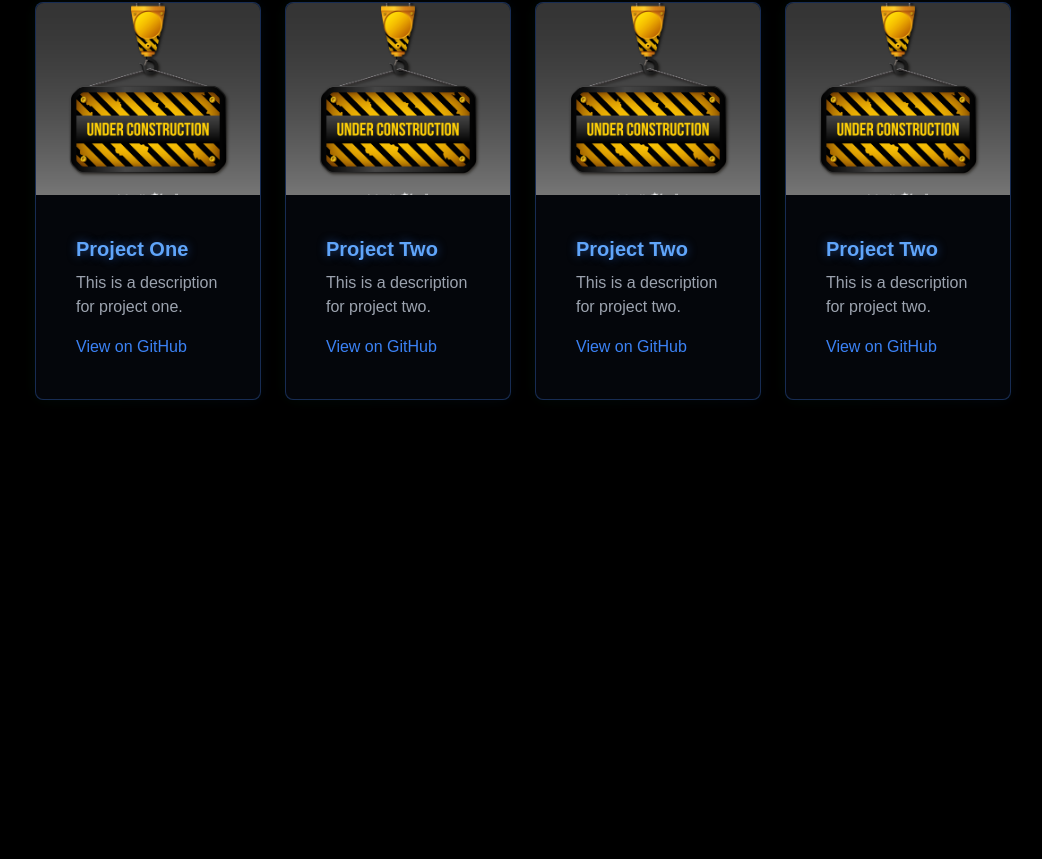
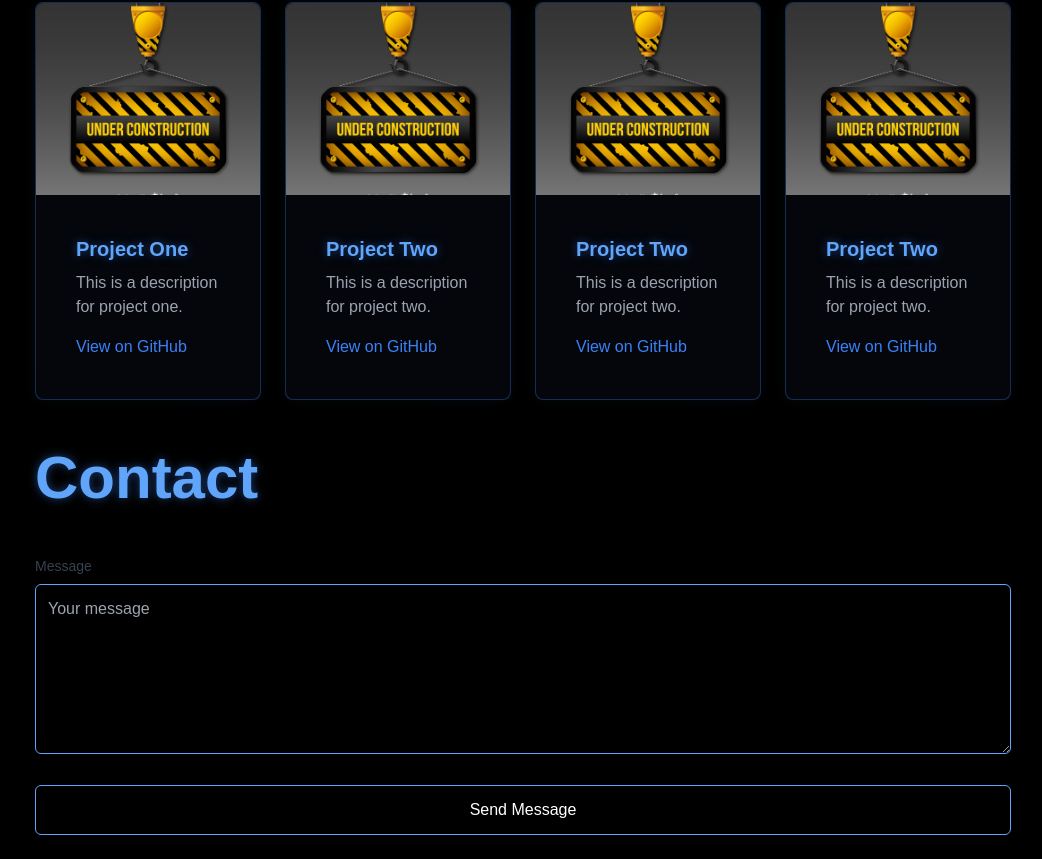
Before and after one commit to ayaankum/portfolio, a Next.js app: page / in a window 1280 px wide. Shown: the part 1986-2845 px from the top of the page, without its empty margins (117-1159 px from the left). Before the commit the page ends 2410 px from the top, so only its background shows below. Built offline with nearby package versions, Linux system fonts and the light colour scheme.

Commit message:
feat: add ContactForm component with validation and integrate into Home page

```diff
--- a/app/page.tsx
+++ b/app/page.tsx
@@ -1,4 +1,5 @@
 "use client"
+import ContactForm from "@/components/Contact";
 import ExperienceSection from "@/components/Experience";
 import HeroSection  from "@/components/Hero";
 import Projects from "@/components/Projects";
@@ -11,6 +12,7 @@ export default function Home() {
     <ExperienceSection/>
     <SkillsSection/>
     <Projects/>
+    <ContactForm/>
     </>
   );
 }
--- a/components/Contact.tsx
+++ b/components/Contact.tsx
@@ -0,0 +1,58 @@
+import React from 'react';
+import { useForm } from 'react-hook-form';
+import { zodResolver } from '@hookform/resolvers/zod';
+import * as z from 'zod';
+
+// Define the schema using Zod for form validation
+const schema = z.object({
+  name: z.string().min(2, { message: 'Name should be at least 2 characters' }),
+  email: z.string().email({ message: 'Invalid email address' }),
+  message: z.string().min(10, { message: 'Message should be at least 10 characters' }),
+});
+
+type FormData = z.infer<typeof schema>;
+
+const ContactForm = () => {
+  const {
+    register,
+    handleSubmit,
+    formState: { errors },
+    reset,
+  } = useForm<FormData>({
+    resolver: zodResolver(schema),
+  });
+
+
+  return (
+    <div className="max-w-5xl mx-auto p-6 rounded-lg shadow-lg">
+        <h2 className="text-6xl font-bold mb-12 text-blue-400 [text-shadow:_0_0_10px_rgb(59_130_246_/_50%)]">
+        Contact
+      </h2>
+      <form action="mailto:ayaanrk132@gmail.com" className="space-y-6">
+
+        <div className="space-y-2">
+          <label htmlFor="message" className="block text-sm font-medium text-gray-700">Message</label>
+          <textarea
+            id="message"
+            {...register('message')}
+            placeholder="Your message"
+            rows={6}
+            className={`w-full p-3 bg-transparent border rounded-md ${errors.message ? 'border-red-500' : ' border-blue-400'} focus:outline-none focus:ring-2 focus:ring-blue-500`}
+          />
+          {errors.message && <p className="text-sm text-red-500 mt-1">{errors.message.message}</p>}
+        </div>
+
+        <button
+  type="submit"
+  className="w-full py-3 text-white border border-blue-400 rounded-md hover:bg-blue-400 hover:text-white focus:ring-2 focus:ring-blue-500 focus:outline-none transition-all duration-300 ease-in-out"
+>
+  Send Message
+</button>
+
+
+      </form>
+    </div>
+  );
+};
+
+export default ContactForm;
--- a/package.json
+++ b/package.json
@@ -9,12 +9,15 @@
     "lint": "next lint"
   },
   "dependencies": {
+    "@hookform/resolvers": "^3.9.1",
     "framer-motion": "^10.16.4",
     "lucide-react": "^0.456.0",
     "next": "15.0.3",
     "react": "^18.3.1",
     "react-dom": "^18.3.1",
-    "react-icons": "^5.3.0"
+    "react-hook-form": "^7.53.2",
+    "react-icons": "^5.3.0",
+    "zod": "^3.23.8"
   },
   "devDependencies": {
     "@types/node": "^20",
```
Also changed, not shown: 1 other file (tests, documents, lock files or other folders).
